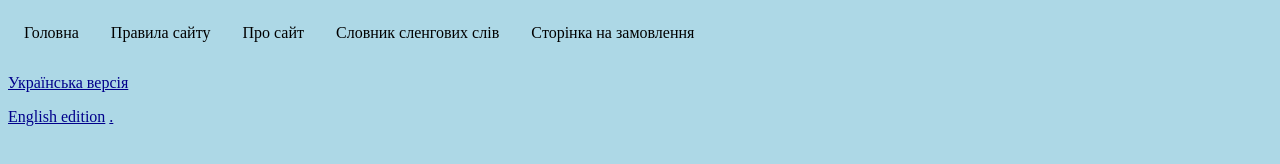
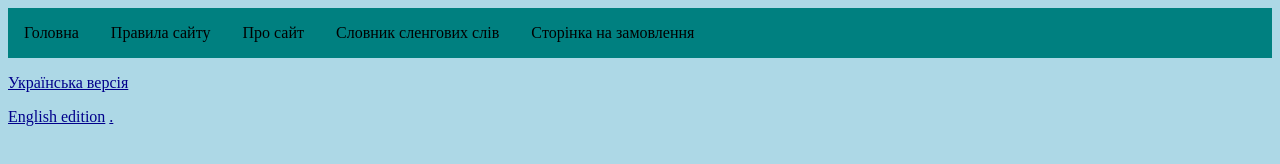
Before and after one commit to LazyBananaCat/IceCreamPedia, a plain HTML site: page index.html in a window 1280 px wide. Drawn offline with Linux system fonts and the light colour scheme.

Commit message:
Update style.css

```diff
--- a/style.css
+++ b/style.css
@@ -3,7 +3,7 @@ ul {
   margin: 0;
   padding: 0;
   overflow: hidden;
-  background-color: canaryblue
+  background-color: teal;
 }
 li {
   float: left;
```
